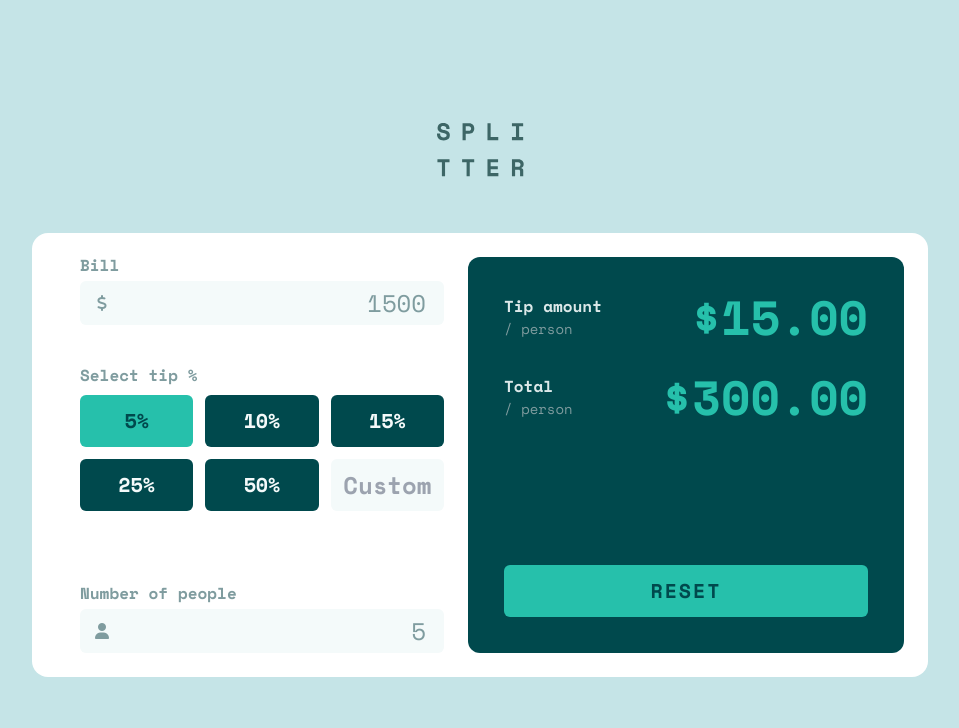
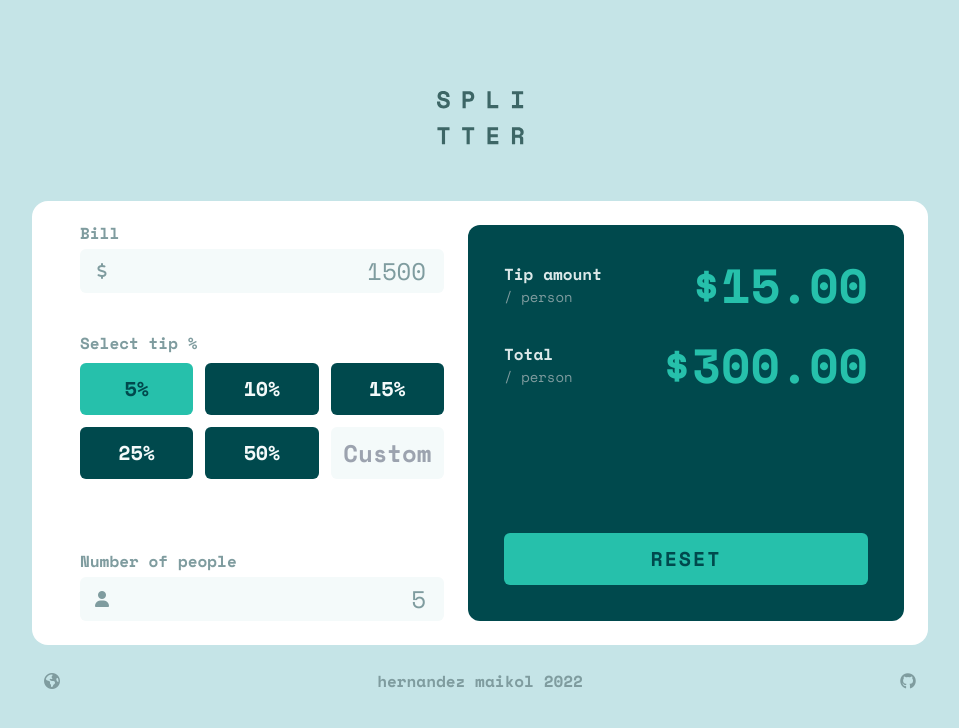
Before and after one commit to Maikolrm/tip-calculator, a React (Vite) app: page / in a window 1280 px wide. Shown: the top 728 px of the page, without its empty margins (160-1119 px from the left). Built offline with nearby package versions, Linux system fonts and the light colour scheme.

Commit message:
Project - App - adding footer ( personal information )

```diff
--- a/src/App.jsx
+++ b/src/App.jsx
@@ -65,6 +65,17 @@ function App() {
             <SplitterBill />
             <SplitterTotal />
           </section>
+          <footer className="flex items-center mt-4 mb-2 text-center text-gr-cyan">
+            <a href="https://hernandez-maikol.netlify.app" target="_blank" className="w-10 h-10 text-center leading-10 hover:text-dark-cyan">
+              <i className="fa-solid fa-earth-americas"></i>
+            </a>
+            <h1 className="flex-1 font-semibold text-base leading-none">
+              hernandez maikol {new Date().getFullYear()}
+            </h1>
+            <a href="https://github.com/Maikolrm" target="_blank" className="w-10 h-10 text-center leading-10 hover:text-dark-cyan">
+              <i className="fa-brands fa-github"></i>
+            </a>
+          </footer>
         </main>
       </AppDispatch.Provider>
     </AppState.Provider>
```
